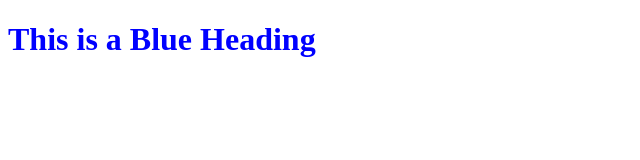
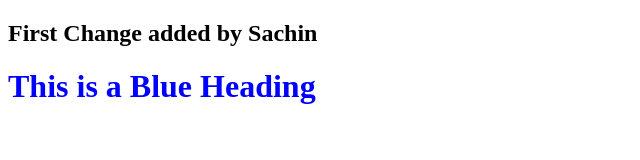
Before and after one commit to sachinps/DevOpsLearn, a plain HTML site: page index.html in a window 1280 px wide. Shown: the whole page, without its empty margins (0-640 px from the left). Drawn offline with Linux system fonts and the light colour scheme.

Commit message:
SachinPS-First Change added by Sachin

```diff
--- a/index.html
+++ b/index.html
@@ -1,7 +1,7 @@
 <!DOCTYPE html>
 <html>
 <body>
-
+<h2>First Change added by Sachin </h2>
 <h1 style="color:blue;">This is a Blue Heading</h1>
 
 </body>
```
